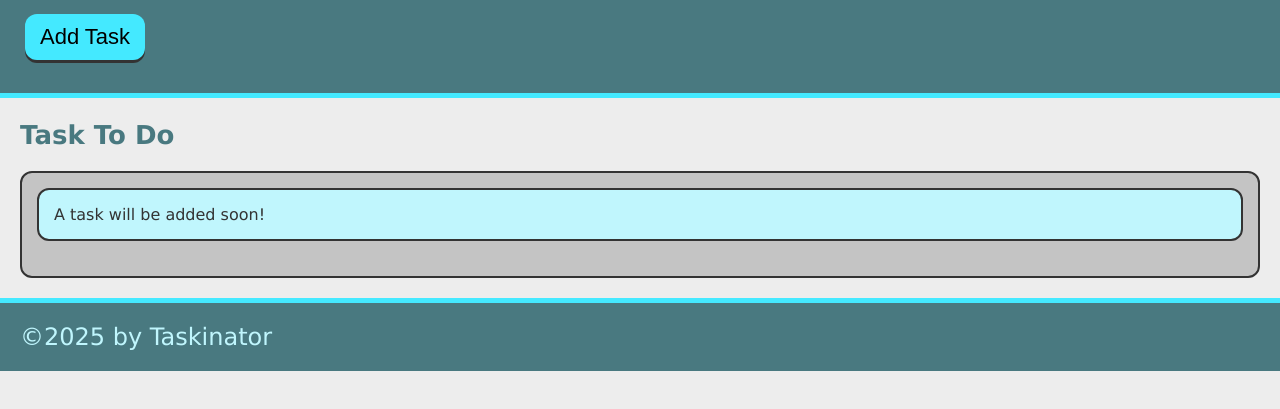
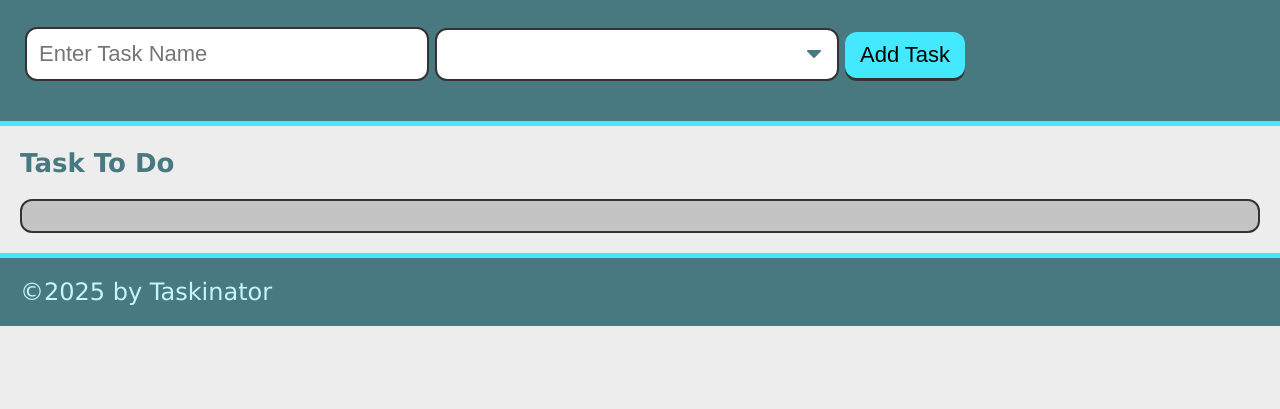
Before and after one commit to JaredLove/Task1.0, a plain HTML site: page index.html in a window 1280 px wide. Shown: the part 115-524 px from the top of the page. Drawn offline with Linux system fonts and the light colour scheme.

Commit message:
added a form for user input for task

```diff
--- a/assets/css/style.css
+++ b/assets/css/style.css
@@ -42,6 +42,7 @@ form {
   display: flex;
   align-items: flex-end;
   flex-wrap: wrap;
+  width: 100%;
 }
 
 form input {
--- a/assets/js/script.js
+++ b/assets/js/script.js
@@ -2,10 +2,12 @@
 const buttonEl = document.querySelector("#save-task");
 const tasksToDoEl = document.querySelector("#tasks-to-do");
 
-const createTaskHandler = function(){
+const createTaskHandler = function(e){
+    e.preventDefault;
     const taskItemEl = document.createElement("li");
+    const taskNameEl = document.querySelector("#task-name");
     taskItemEl.className = "task-item";
-    taskItemEl.textContent = "This is a new task.";
+    taskItemEl.textContent = taskItemEl.textContent;
     tasksToDoEl.appendChild(taskItemEl);
 }
 
--- a/index.html
+++ b/index.html
@@ -10,15 +10,29 @@
     <header>
         <h1 class="page-title">Taskinator</h1>
         <p>Click the buton below to add a new task!</p>
-        <button class="btn" id="save-task">Add Task</button>
+        <form id="task-form">
+            <div class="form-group">
+                <input type="text" name="task-name" placeholder="Enter Task Name" />
+            </div>
+            <div class="form-group">
+                <select name="task-type" class="select-dropdown">
+                    <option value="" disabled selected></option>
+                    <option value="Print">Print</option>
+                    <option value="Web">Web</option>
+                    <option value="Mobile">Mobile</option>
+                </select>
+            </div>
+            <div class="form-group">
+            <button class="btn" id="save-task" type="submit">Add Task</button>
+            </div>
+        </form>
+
+
     </header>
     <main>
         <section class="task-list-wrapper">
             <h2 class=list-title>Task To Do</h2>
             <ul class="task-list" id="tasks-to-do">
-                <li class="task-item">
-                    A task will be added soon!
-                </li>
             </ul>
         </section>
     </main>
```
Also changed, not shown: assets/images/select-arrow.svg (added).
